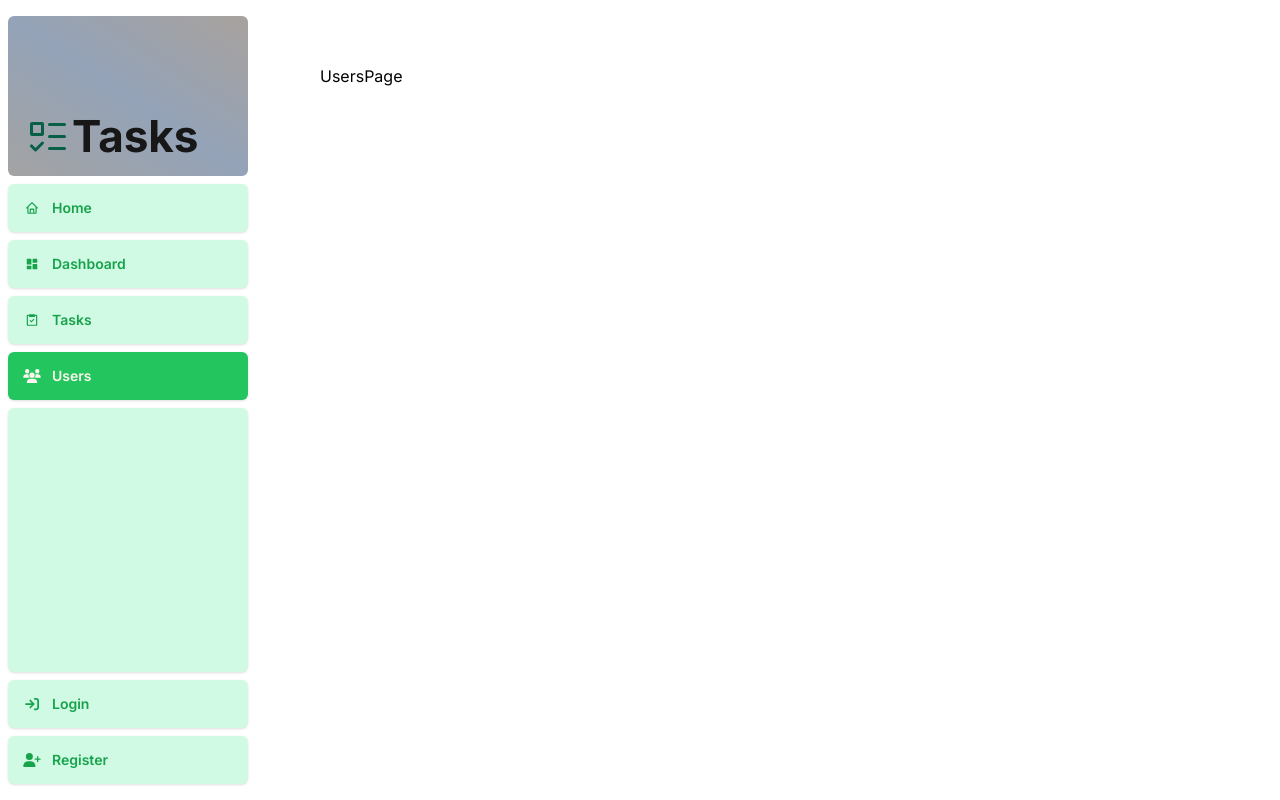
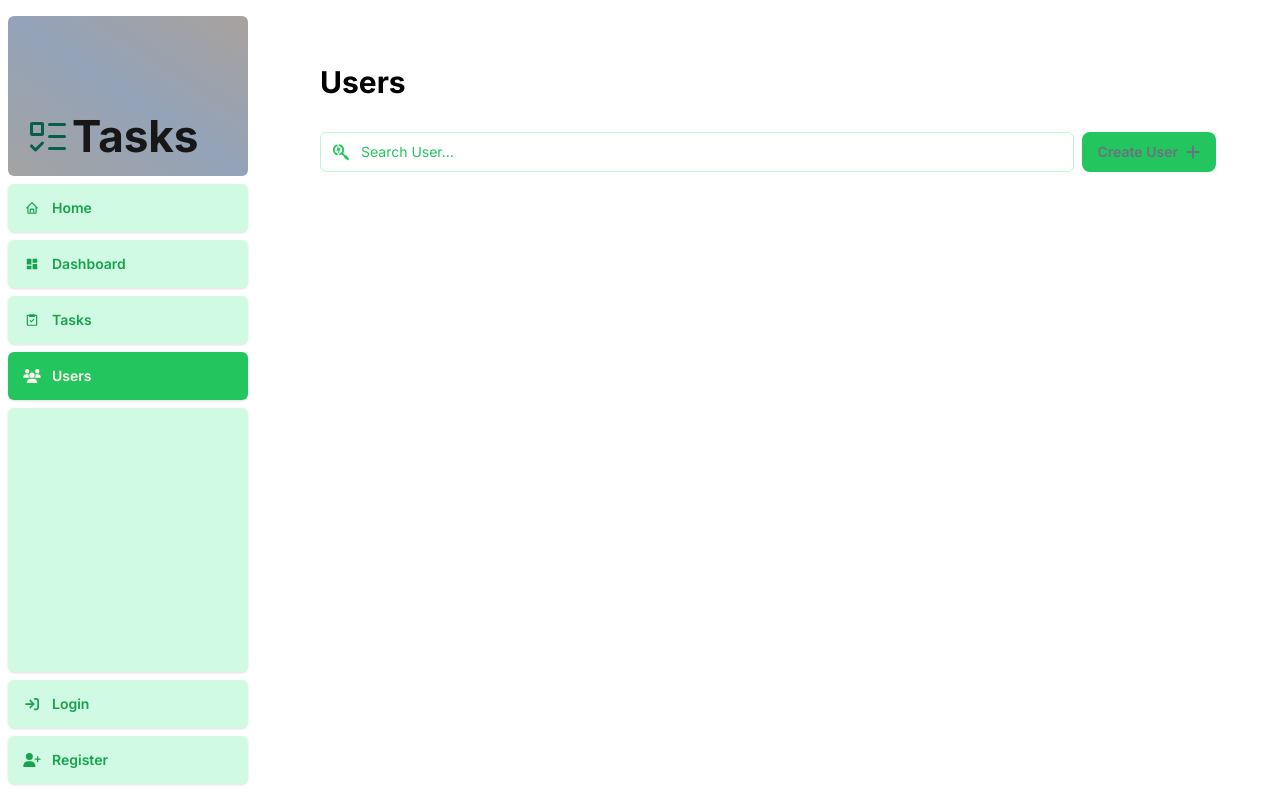
Before and after one commit to ahmad-elshowair/next-tasks, a Next.js app: page /users in a window 1280 px wide. Built offline with nearby package versions, Linux system fonts and the light colour scheme.

Commit message:
"Refactor tasks and users pages to use CreateBtn component, remove CreateTask component"

```diff
--- a/app/tasks/page.tsx
+++ b/app/tasks/page.tsx
@@ -1,8 +1,8 @@
 import { fetchFilteredTasks, fetchTasksPages } from "@/app/tasks/actions";
+import { CreateBtn } from "@/app/ui/buttons";
 import Pagination from "@/app/ui/Pagination";
 import Search from "@/app/ui/Search";
 import { TasksTableSkeleton } from "@/app/ui/skeletons";
-import { CreateTask } from "@/app/ui/tasks/buttons";
 import TasksTable from "@/app/ui/tasks/TasksTable";
 import type { Metadata } from "next";
 import { Suspense } from "react";
@@ -28,7 +28,7 @@ const TasksPage = async ({
 			<h1 className="text-3xl font-bold mb-4 md:mb-8">Tasks</h1>
 			<section className="flex items-center justify-between gap-2">
 				<Search placeholder="Search Task..." />
-				<CreateTask />
+				<CreateBtn href="/tasks/create" label="Create Take" />
 			</section>
 			<Suspense key={query + currentPage} fallback={<TasksTableSkeleton />}>
 				<TasksTable tasks={tasks} />
--- a/app/ui/tasks/buttons.tsx
+++ b/app/ui/buttons.tsx
@@ -1,12 +1,12 @@
 import Link from "next/link";
 import { FaPlus } from "react-icons/fa6";
 
-export const CreateTask = () => {
+export const CreateBtn = ({ label, href }: { label: string; href: string }) => {
 	return (
 		<Link
-			href={"/tasks/create"}
+			href={href}
 			className="flex gap-2 items-center h-10 rounded-lg bg-green-500 px-4 text-sm font-semibold focus-visible:outline-2 focus-visible:outline-offset-2 text-gray-500 focus-visible:outline-green-600 hover:bg-green-600 hover:text-green-50 duration-200 ease-in-out">
-			<span className="hidden md:inline">Create Task</span>
+			<span className="hidden md:inline">{label}</span>
 			<FaPlus className="h-5" />
 		</Link>
 	);
--- a/app/users/page.tsx
+++ b/app/users/page.tsx
@@ -1,12 +1,27 @@
 import type { Metadata } from "next";
+import Search from "../ui/Search";
+import { CreateBtn } from "../ui/buttons";
 
-const UsersPage = () => {
-	return <main className="flex p-4 w-full">UsersPage</main>;
-};
 export const metadata: Metadata = {
 	title: "Users Page",
 	description:
 		"Users page to manage Users which deleting, fetching, creating, and updating Users",
 };
 
+const UsersPage = () => {
+	return (
+		<main className="p-4 w-full">
+			<h1 className="text-3xl font-bold mb-4 md:mb-8">Users</h1>
+			<section className="flex items-center justify-between gap-2">
+				<Search placeholder="Search User..." />
+				<CreateBtn href="/users/create" label="Create User" />
+			</section>
+			{/* <UsersTable/> */}
+			<section className="mt-5 flex w-full justify-center">
+				{/* <Pagination/> */}
+			</section>
+		</main>
+	);
+};
+
 export default UsersPage;
```
